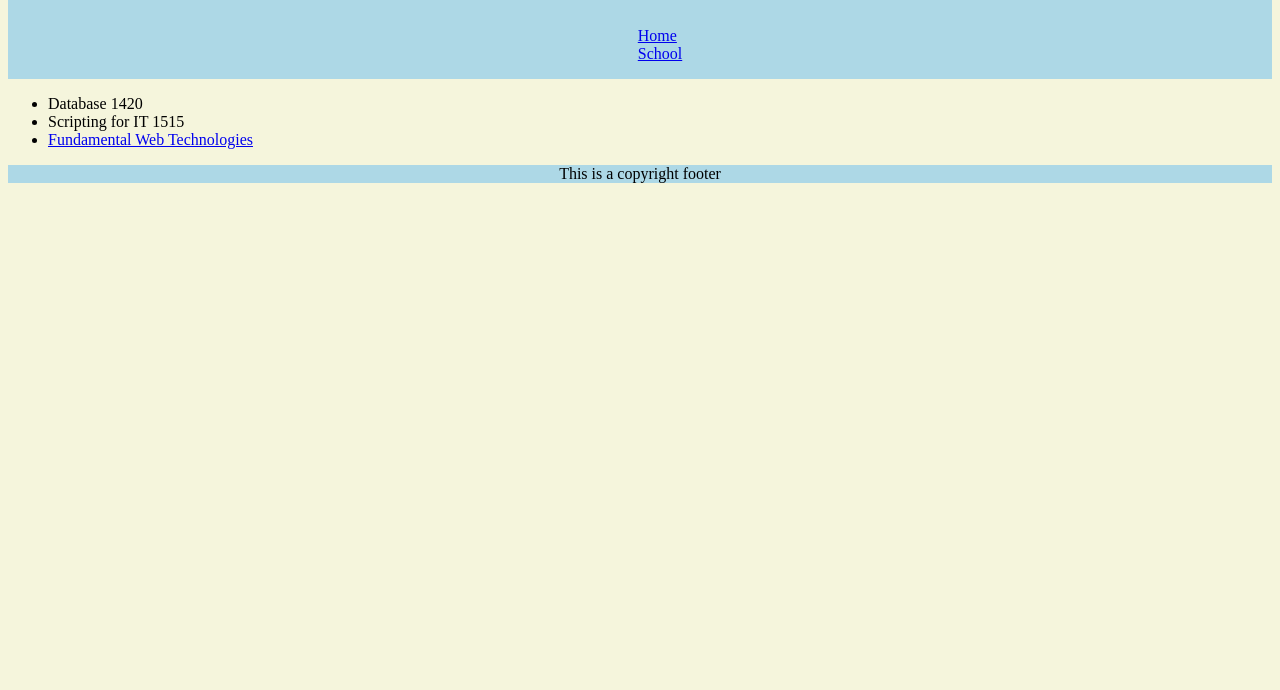
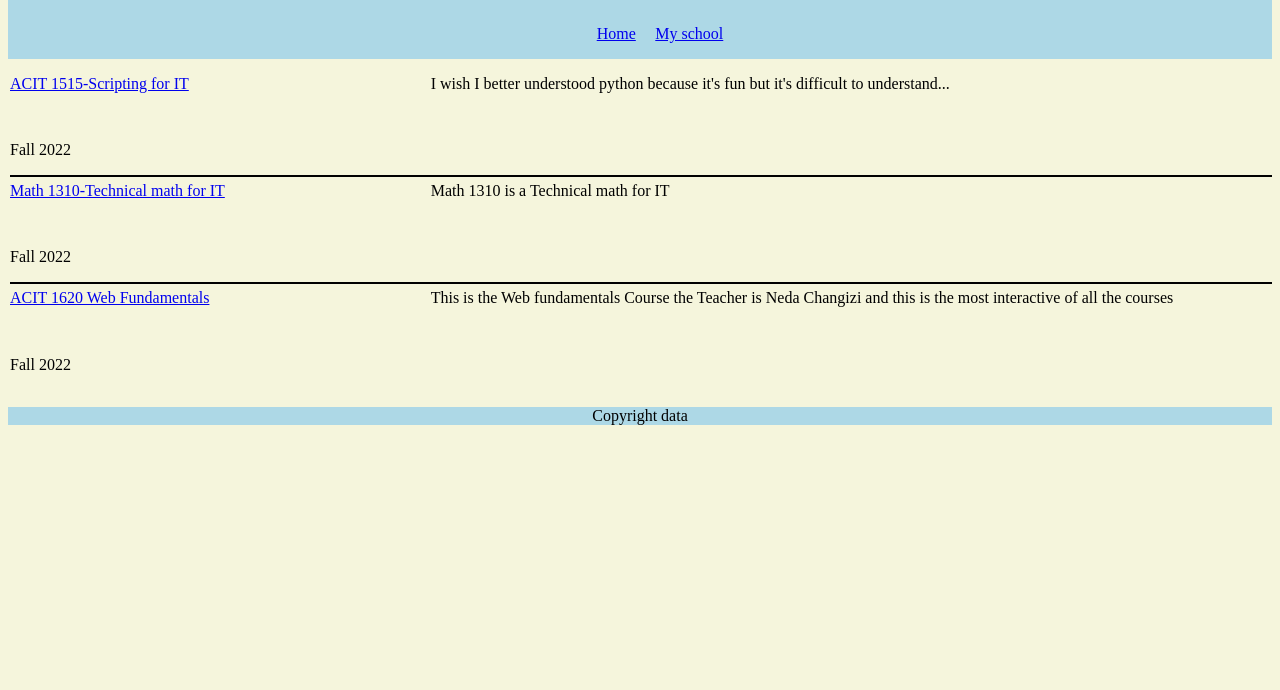
Before and after one commit to TeddygV/personal_website, a plain HTML site: page misc/course.html in a window 1280 px wide. Shown: the part 110-800 px from the top of the page. Drawn offline with Linux system fonts and the light colour scheme.

Commit message:
added script folder and javascript file.

```diff
--- a/css/stylesheet.css
+++ b/css/stylesheet.css
@@ -54,7 +54,7 @@ footer{
    background-color: lightblue;
   }
 
-  .section{
+.section{
     display: grid;
     grid-template-columns: 2fr 2fr;
 }
@@ -70,3 +70,53 @@ footer{
     justify-content: center;
     background-color: lightblue;
 }
+
+.nav-courses{
+  display: flex;
+  flex-direction: column;
+  text-align: center;
+  list-style-type: none;
+}
+footer{
+ text-align: center;
+ background-color: lightblue;
+}
+.secondp-grid{
+  display: grid;
+  grid-template-columns: 2fr 2fr;
+}
+.grid-ulcp{
+  display: grid;
+  grid-template-rows: repeat(3, 1fr);
+  padding-left: 2px;
+  row-gap: 5px;
+}
+header{
+  margin-bottom: 10px;
+}
+.coursesp {
+  margin-top: 0%;
+}
+.list-border{
+  border-bottom: solid black;
+
+}
+.list-grid {
+  display: grid;
+  grid-template-rows: 1fr 1fr;
+}
+@media (min-width: 600px ) {
+    .list-border {
+      border-bottom: solid 2px black;
+    }
+    .list-grid {
+      display: grid;
+      grid-template-columns: 1fr 2fr;
+      grid-template-rows: 1fr 1fr;
+    }
+    .nav-courses{
+      flex-direction: row;
+      justify-content: center;
+      justify-content: space-evenly;
+    }
+}
--- a/index.html
+++ b/index.html
@@ -9,6 +9,7 @@
   <link rel="preconnect" href="https://fonts.gstatic.com" crossorigin />
   <link href="https://fonts.googleapis.com/css2?family=Montserrat&display=swap" rel="stylesheet" />
   <link rel="stylesheet" href="css/stylesheet.css" />
+  <script src="script/javascript.js" defer></script>
   <title>Personal Website</title>
 </head>
 
--- a/misc/course.html
+++ b/misc/course.html
@@ -7,33 +7,50 @@
   <meta name="viewport" content="width=device-width, initial-scale=1.0" />
   <link rel="stylesheet" href="../css/stylesheet.css" />
   <title>Courses</title>
+  <script src="../script/javascript.js" defer></script>
 </head>
 
-<body>
-  <main>
+<article>
   <header class="header">
     <nav>
-        <h1>This is my courses.</h1>
-        <div class="div3">
-          <ul class="thirdpul">
+      <h1>My Courses</h1>
+      <ul class="nav-courses">
         <li><a href="../index.html">Home</a></li>
-            <li><a href="school.html">School</a></li>
+        <li><a href="school.html">My school</a></li>
       </ul>
-        </div>
     </nav>
   </header>
-    <main>
-      <ul>
-        <li>Database 1420</li>
-        <li>Scripting for IT 1515</li>
-        <li>
-          <a title="my favorite course :)" href="https://www.bcit.ca/outlines/20223048467/" target="_blank">Fundamental
-            Web Technologies</a>
+  <nav>
+    <ul class="grid-ulcp">
+      <li class="list-border list-grid">
+        <a href="https://www.bcit.ca/outlines/20223048461/" target="_blank">
+          ACIT 1515-Scripting for IT</a>
+        <p class="coursesp">
+          I wish I better understood python because it's fun but it's difficult to understand...
+        </p>
+        <p>Fall 2022</p>
+      </li>
+      <li class="list-border list-grid ">
+        <a href="https://www.bcit.ca/outlines/20223048470/" target="_blank">
+          Math 1310-Technical math for IT</a>
+        <p class="coursesp">
+          Math 1310 is a Technical math for IT
+        </p>
+        <p>Fall 2022</p>
+      </li>
+      <li class="list-grid">
+        <a href="https://www.bcit.ca/outlines/20223048467/" target="_blank">ACIT 1620 Web Fundamentals</a>
+        <p class="coursesp">
+          This is the Web fundamentals Course the Teacher is Neda Changizi and this is the most interactive of all the
+          courses
+        </p>
+        <p>Fall 2022</p>
       </li>
     </ul>
-    </main>
+  </nav>
+</article>
 <footer>
-      This is a copyright footer
+  <p>Copyright data</p>
 </footer>
 </body>
 
```
Also changed, not shown: misc/school.html (+1 -0 lines), script/javascript.js (added), 2 other files. Lines whose indentation alone changed are shown as unchanged.
